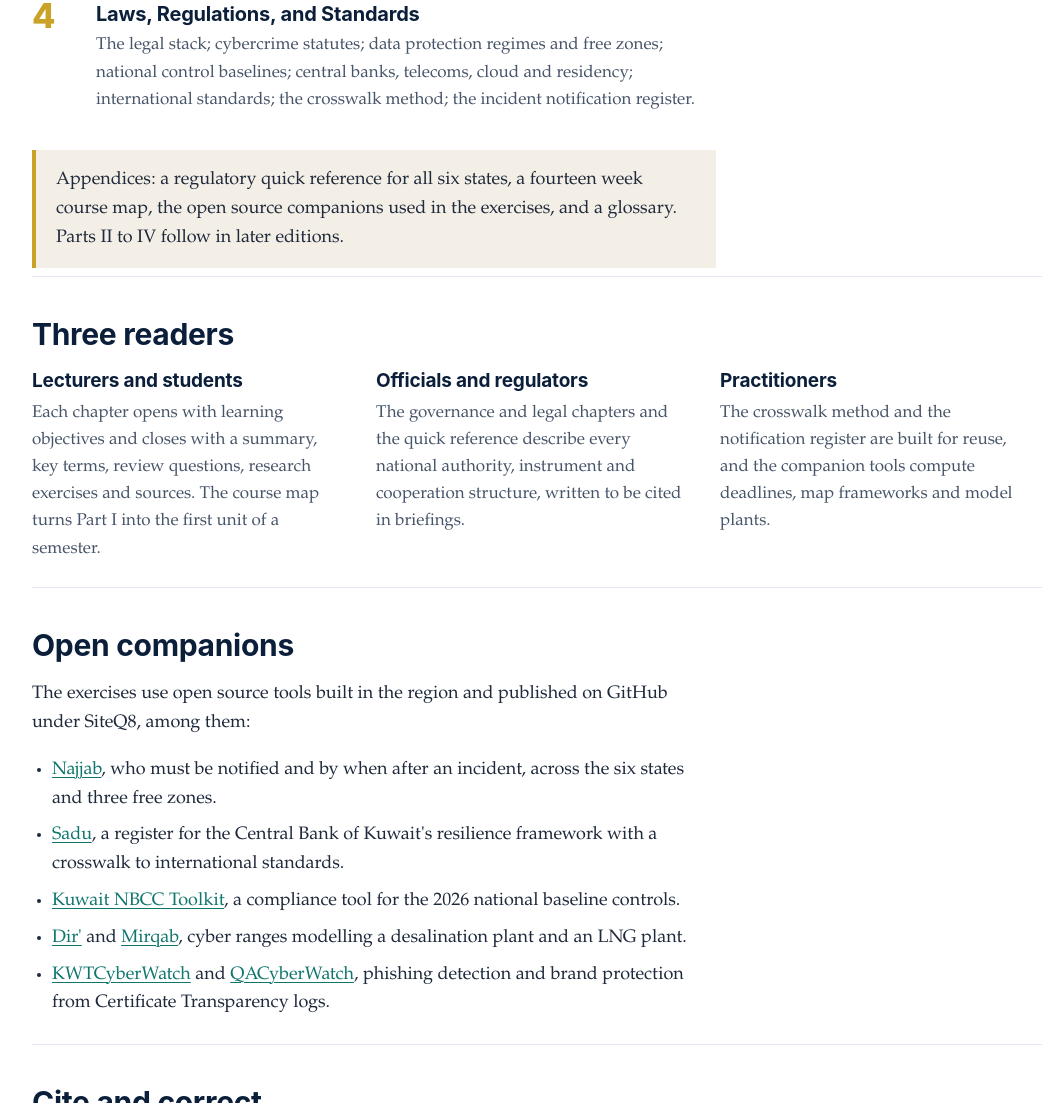
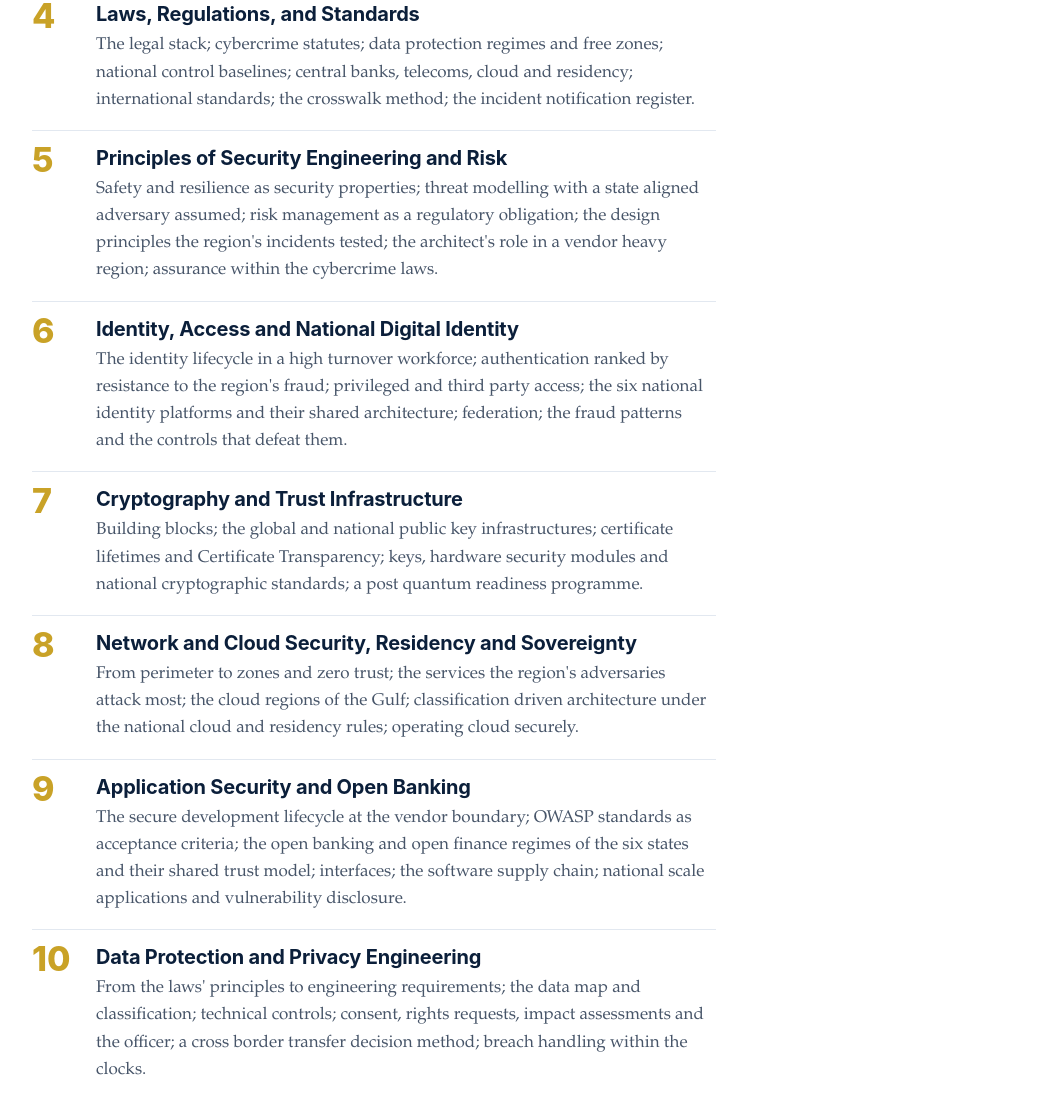
Before and after one commit to SiteQ8/Cybersecurity-in-the-Gulf, a plain HTML site: page docs/index.html in a window 1280 px wide. Shown: the part 1726-2829 px from the top of the page, without its empty margins (82-1124 px from the left). Drawn offline with Linux system fonts and the light colour scheme.

Commit message:
Companion: Part II chapters listed, course map updated

```diff
--- a/docs/index.html
+++ b/docs/index.html
@@ -86,14 +86,20 @@ footer .wrap { max-width:1100px; margin:0 auto; }
   </section>
 
   <section>
-    <h2>Inside the 2026 edition</h2>
+    <h2>Inside the 2026 edition: ten chapters</h2>
     <ol class="chapters">
       <li><h3>The Gulf as a Cyber Theatre</h3><p>Six states, one neighbourhood; the dependency stack of critical infrastructure; the six amplifiers that shape the region's risk; the digital transformation wave; what maturity indices measure and miss.</p></li>
       <li><h3>Threat Actors and Landmark Incidents</h3><p>The adversary spectrum; Shamoon and its return; the Triton safety system attack; the Qatar News Agency incident; the hacktivist era from 2023 through the 2026 conflict spillover; ransomware and fraud; the pattern across all of it.</p></li>
       <li><h3>National Cybersecurity Governance</h3><p>Three governance archetypes; the national authority, CERT, strategy and baseline of each state; a side by side comparison; the GCC ministerial committee, the Arab council and the international structures; how to engage the authorities.</p></li>
       <li><h3>Laws, Regulations, and Standards</h3><p>The legal stack; cybercrime statutes; data protection regimes and free zones; national control baselines; central banks, telecoms, cloud and residency; international standards; the crosswalk method; the incident notification register.</p></li>
+      <li><h3>Principles of Security Engineering and Risk</h3><p>Safety and resilience as security properties; threat modelling with a state aligned adversary assumed; risk management as a regulatory obligation; the design principles the region's incidents tested; the architect's role in a vendor heavy region; assurance within the cybercrime laws.</p></li>
+      <li><h3>Identity, Access and National Digital Identity</h3><p>The identity lifecycle in a high turnover workforce; authentication ranked by resistance to the region's fraud; privileged and third party access; the six national identity platforms and their shared architecture; federation; the fraud patterns and the controls that defeat them.</p></li>
+      <li><h3>Cryptography and Trust Infrastructure</h3><p>Building blocks; the global and national public key infrastructures; certificate lifetimes and Certificate Transparency; keys, hardware security modules and national cryptographic standards; a post quantum readiness programme.</p></li>
+      <li><h3>Network and Cloud Security, Residency and Sovereignty</h3><p>From perimeter to zones and zero trust; the services the region's adversaries attack most; the cloud regions of the Gulf; classification driven architecture under the national cloud and residency rules; operating cloud securely.</p></li>
+      <li><h3>Application Security and Open Banking</h3><p>The secure development lifecycle at the vendor boundary; OWASP standards as acceptance criteria; the open banking and open finance regimes of the six states and their shared trust model; interfaces; the software supply chain; national scale applications and vulnerability disclosure.</p></li>
+      <li><h3>Data Protection and Privacy Engineering</h3><p>From the laws' principles to engineering requirements; the data map and classification; technical controls; consent, rights requests, impact assessments and the officer; a cross border transfer decision method; breach handling within the clocks.</p></li>
     </ol>
-    <div class="appx"><p>Appendices: a regulatory quick reference for all six states, a fourteen week course map, the open source companions used in the exercises, and a glossary. Parts II to IV follow in later editions.</p></div>
+    <div class="appx"><p>Appendices: a regulatory quick reference for all six states, a fourteen week course map, the open source companions used in the exercises, a glossary and an index. Parts III and IV follow in later editions.</p></div>
   </section>
 
   <section>
```
Also changed, not shown: 2 other files.
